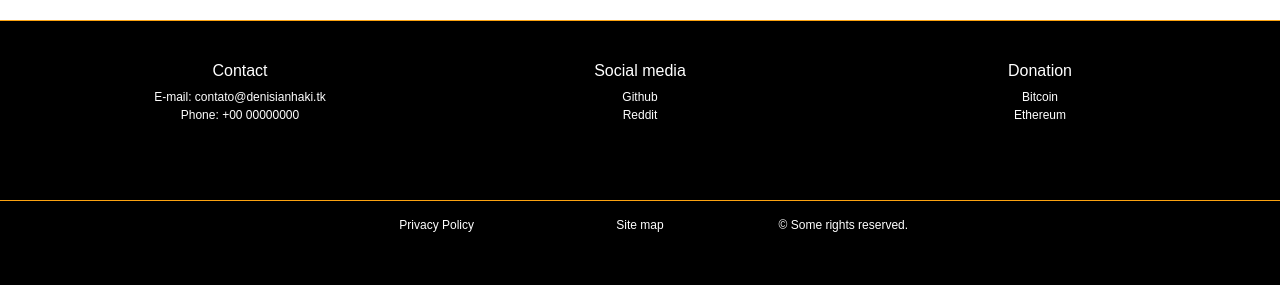
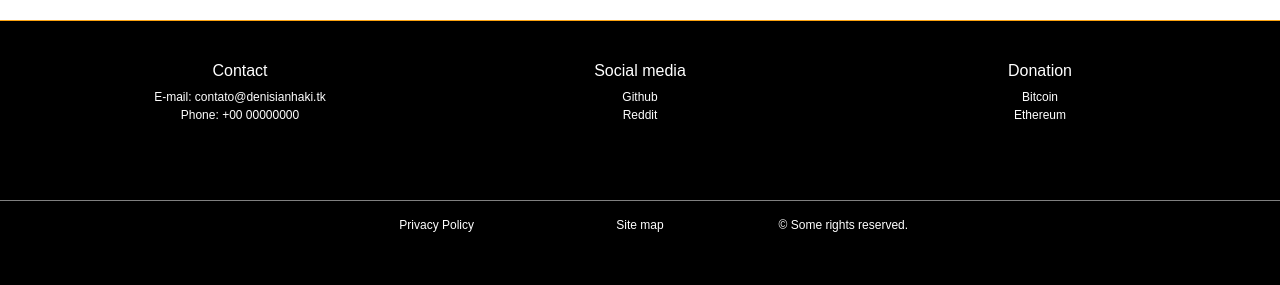
Before and after one commit to MRSW42LT/websiteRocketry, a Flask app: page / in a window 1280 px wide. Shown: the part 860-1145 px from the top of the page. Run offline with Flask 2, Linux system fonts and the light colour scheme; some libraries are stand-ins or nearby versions.

Commit message:
Update index.css

```diff
--- a/website/static/index.css
+++ b/website/static/index.css
@@ -118,7 +118,7 @@ footer a:hover{
     display: grid;
     grid-template-columns: repeat(auto-fit, minmax(200px, 1fr));
     padding: 40px;
-    border-bottom: 1px solid var(--orange);
+    border-bottom: 1px solid gray;
 
 }
 
```
